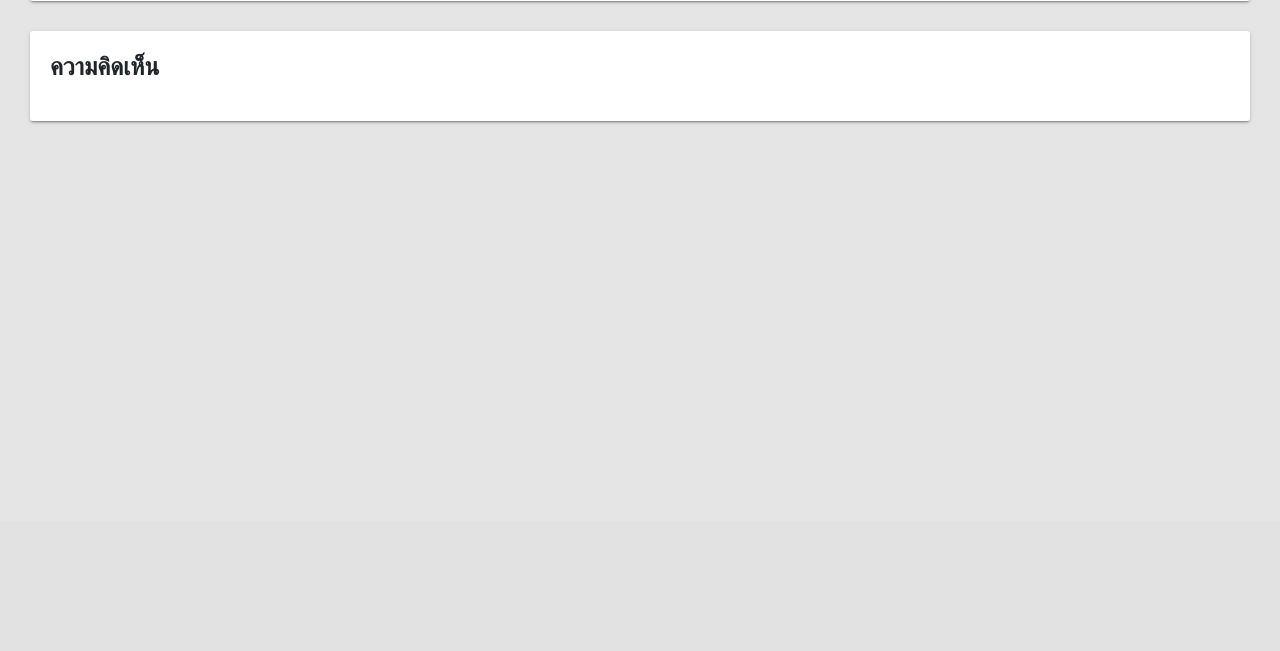
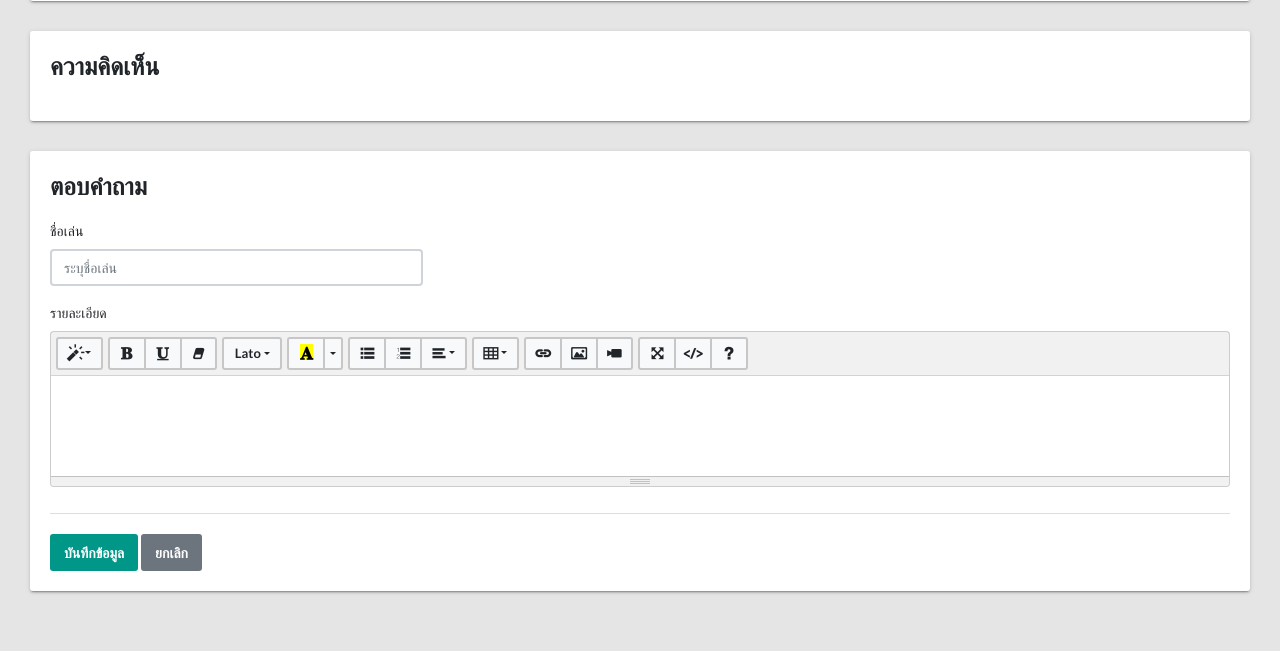
Before and after one commit to taveevut/PDO-Camp, a PHP site: page /view.php in a window 1280 px wide. Shown: the part 279-930 px from the top of the page. Before the commit the page ends 403 px from the top, so only its background shows below. Run offline with PHP 8.4, Linux system fonts and the light colour scheme; data that the repository does not hold is empty; some libraries are stand-ins or nearby versions.

Commit message:
fix: โมดูลตอบคำถาม

```diff
--- a/templates/footer.php
+++ b/templates/footer.php
@@ -12,7 +12,7 @@
    $(document).ready(function() {
       $('#summernote').summernote({
          lang: 'th-TH',
-         height: 300
+         height: 100
       });
    });
 </script>
--- a/view.php
+++ b/view.php
@@ -66,6 +66,35 @@ $rows = $stmt->fetch(PDO::FETCH_ASSOC);
 
          </div>
       </div>
+      <div class="row">
+         <div class="col-md-12">
+            <form method="POST" action="process.php?action=REPLY&id=<?php echo $rows['id']; ?>" class="rendered-form">
+               <div class="tile">
+                  <div class="tile-title-w-btn">
+                     <h3 class="title">ตอบคำถาม</h3>
+                  </div>
+                  <div class="tile-body">
+                     <div class="row">
+                        <div class="form-group col-md-4">
+                           <label class="form-label">ชื่อเล่น</label><br>
+                           <input type="text" class="form-control" placeholder="ระบุชื่อเล่น" name="commenter" required="required" aria-required="true">
+                        </div>
+                     </div>
+                     <div class="row">
+                        <div class="form-group col-md-12">
+                           <label class="form-label">รายละเอียด</label><br>
+                           <textarea class="form-control" id="summernote" placeholder="ระบุรายละเอียด" name="detail" required="required" rows="3"></textarea>
+                        </div>
+                     </div>
+                  </div>
+                  <div class="tile-footer">
+                     <button class="btn btn-primary" type="submit">บันทึกข้อมูล</button>
+                     <button class="btn btn-secondary" type="reset">ยกเลิก</button>
+                  </div>
+               </div>
+            </form>
+         </div>
+      </div>
    </main>
 
    <?php include('./templates/footer.php'); ?>
```
Also changed, not shown: process.php (added, +18 -0 lines).
